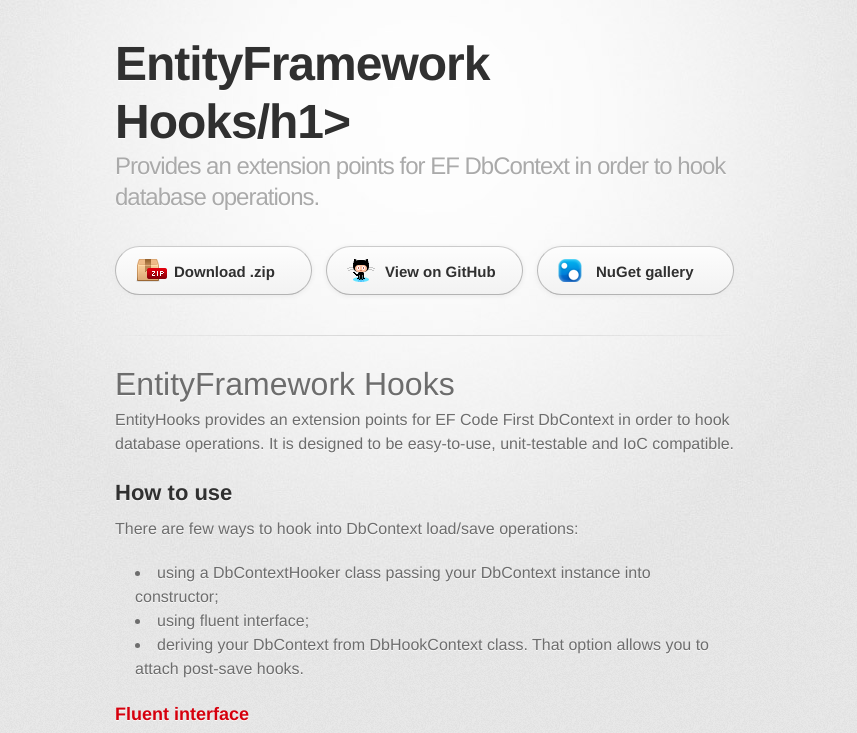
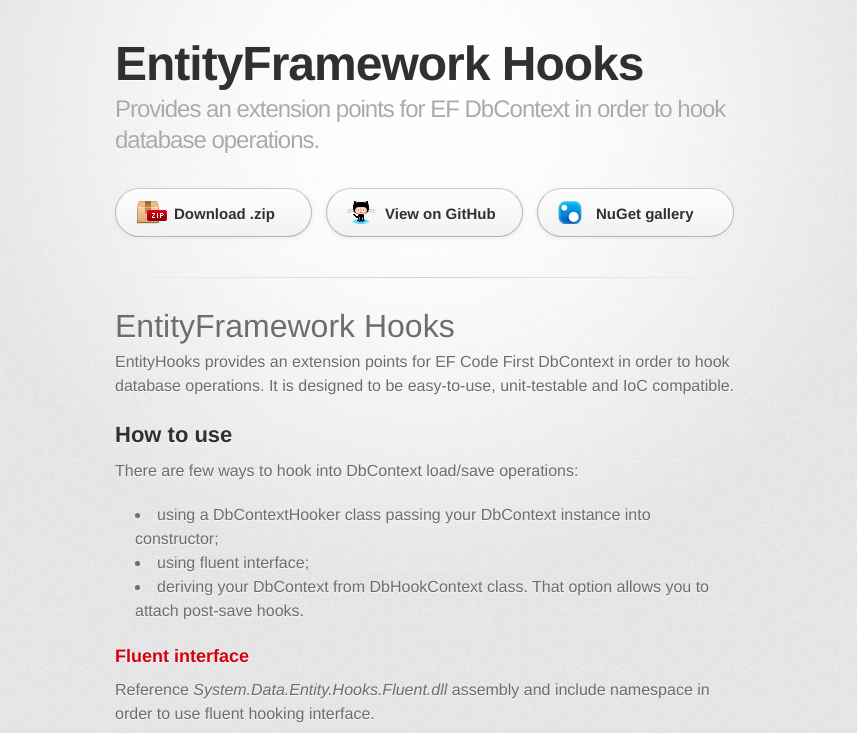
Before and after one commit to dombrovsky/EntityHooks, a plain HTML site: page index.html in a window 1280 px wide. Shown: the top 733 px of the page, without its empty margins (215-1072 px from the left). Drawn offline with Linux system fonts and the light colour scheme; a web font is replaced by a local one.

Commit message:
Update index.html
fix markup

```diff
--- a/index.html
+++ b/index.html
@@ -18,7 +18,7 @@
       <div class="inner">
 
         <header>
-          <h1>EntityFramework Hooks/h1>
+          <h1>EntityFramework Hooks</h1>
           <h2>Provides an extension points for EF DbContext in order to hook database operations.</h2>
         </header>
 
```
